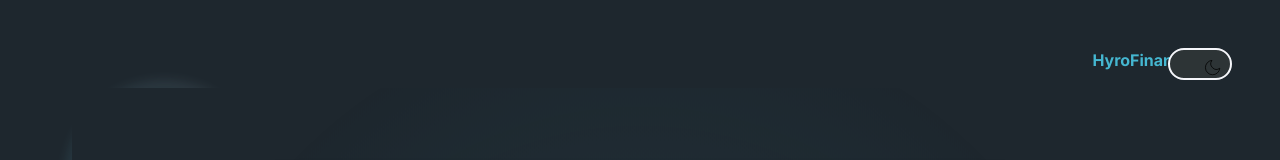
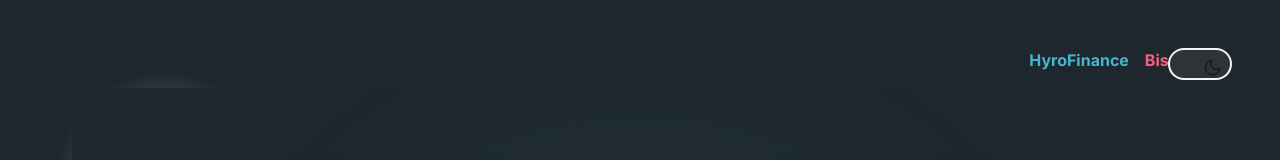
Before and after one commit to deskiandriya/portoYanto, a React (Vite) app: page / in a window 1280 px wide. Shown: the top 160 px of the page. Built offline with nearby package versions, Linux system fonts and the light colour scheme.

Commit message:
fix: pastikan routing dan halaman Bisnis sudah benar

```diff
--- a/src/App.jsx
+++ b/src/App.jsx
@@ -16,13 +16,17 @@ import {
 } from './styles/Hero.styles';
 import profileImage from './assets/images/profile.jpg';
 import HyroFinance from './pages/HyroFinance';
+import Bisnis from './pages/Bisnis';
 
 function Home() {
   return (
     <Layout>
-      <nav style={{ padding: '1rem', textAlign: 'right' }}>
+      <nav style={{ padding: '1rem', textAlign: 'right', display: 'flex', gap: '1rem', justifyContent: 'flex-end' }}>
         <Link to="/hyrofinance" style={{ fontWeight: 'bold', color: 'var(--color-primary)' }}>
           HyroFinance
+        </Link>
+        <Link to="/bisnis" style={{ fontWeight: 'bold', color: '#fc5c7d' }}>
+          Bisnis
         </Link>
       </nav>
       <Hero>
@@ -53,6 +57,7 @@ function App() {
     <Routes>
       <Route path="/" element={<Home />} />
       <Route path="/hyrofinance" element={<HyroFinance />} />
+      <Route path="/bisnis" element={<Bisnis />} />
     </Routes>
   );
 }
```
